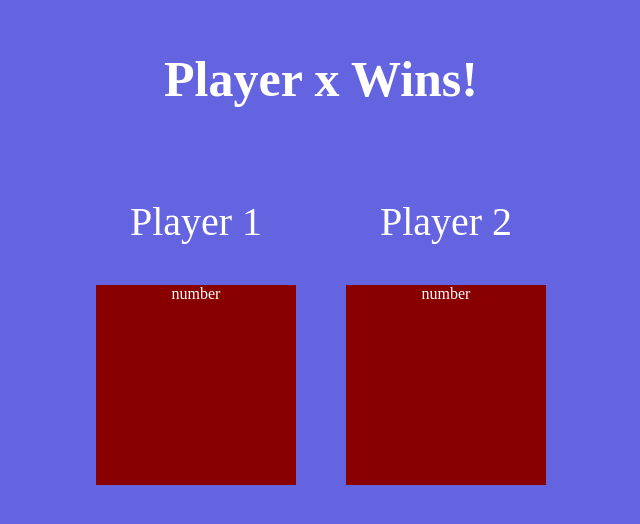
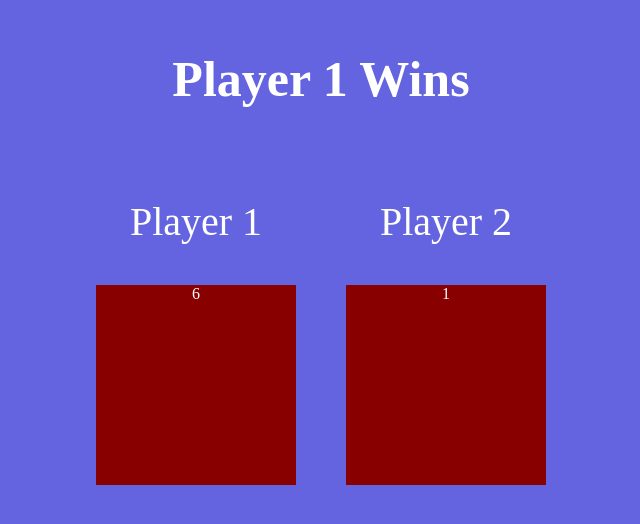
Before and after one commit to HassanZeinAlDeen/dice_challenge, a plain HTML site: page index.html in a window 1280 px wide. Shown: the whole page, without its empty margins (319-959 px from the left). Drawn offline with Linux system fonts and the light colour scheme.

Commit message:
adding function determine winner

```diff
--- a/dicesgame.js
+++ b/dicesgame.js
@@ -1,3 +1,22 @@
-var x = Math.floor(Math.random()*(6 - 1 + 1)) + 1;
-var y = Math.floor(Math.random()*(6 - 1 + 1)) + 1;
-console.log(x , y)
+window.onload = function () {
+  document.addEventListener("load", Function)
+  var x = Math.floor(Math.random() * (6 - 1 + 1)) + 1;
+  var y = Math.floor(Math.random() * (6 - 1 + 1)) + 1;
+  document.getElementById("n_1").innerHTML = x;
+  document.getElementById("n_2").innerHTML = y;
+  var winner = document.querySelector(".game_title");
+  dtrmnWinner(x, y);
+
+
+  function dtrmnWinner(x, y) {
+    if (x > y) {
+      winner.textContent = "Player 1 Wins"
+    }
+    else if (x == y) {
+      winner.textContent = "Draw"
+    }
+    else {
+      winner.textContent = "Player 2 Wins"
+    }
+  }
+}
```
Also changed, not shown: dices.css (+11 -5 lines), index.html (+7 -2 lines).
